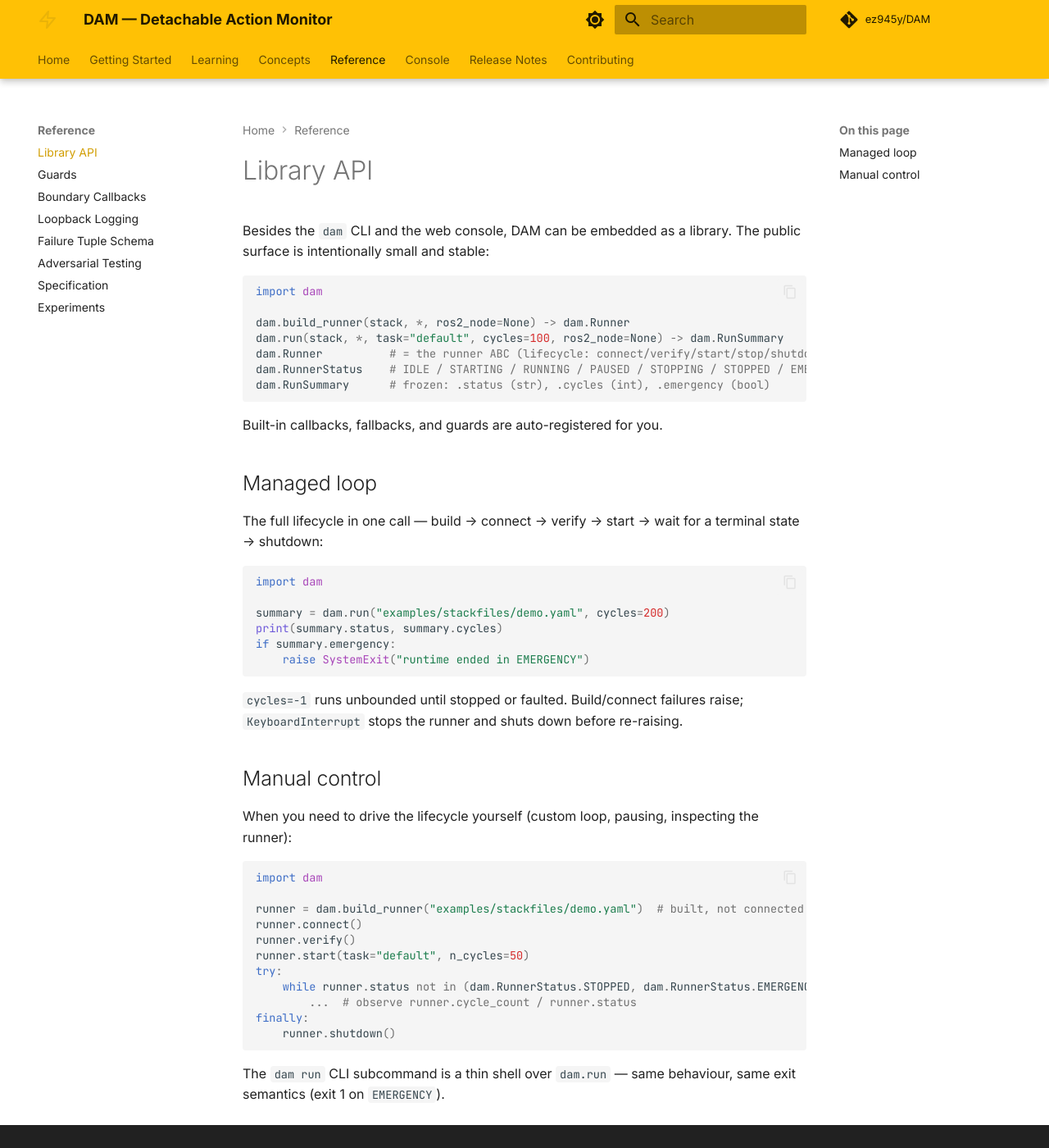
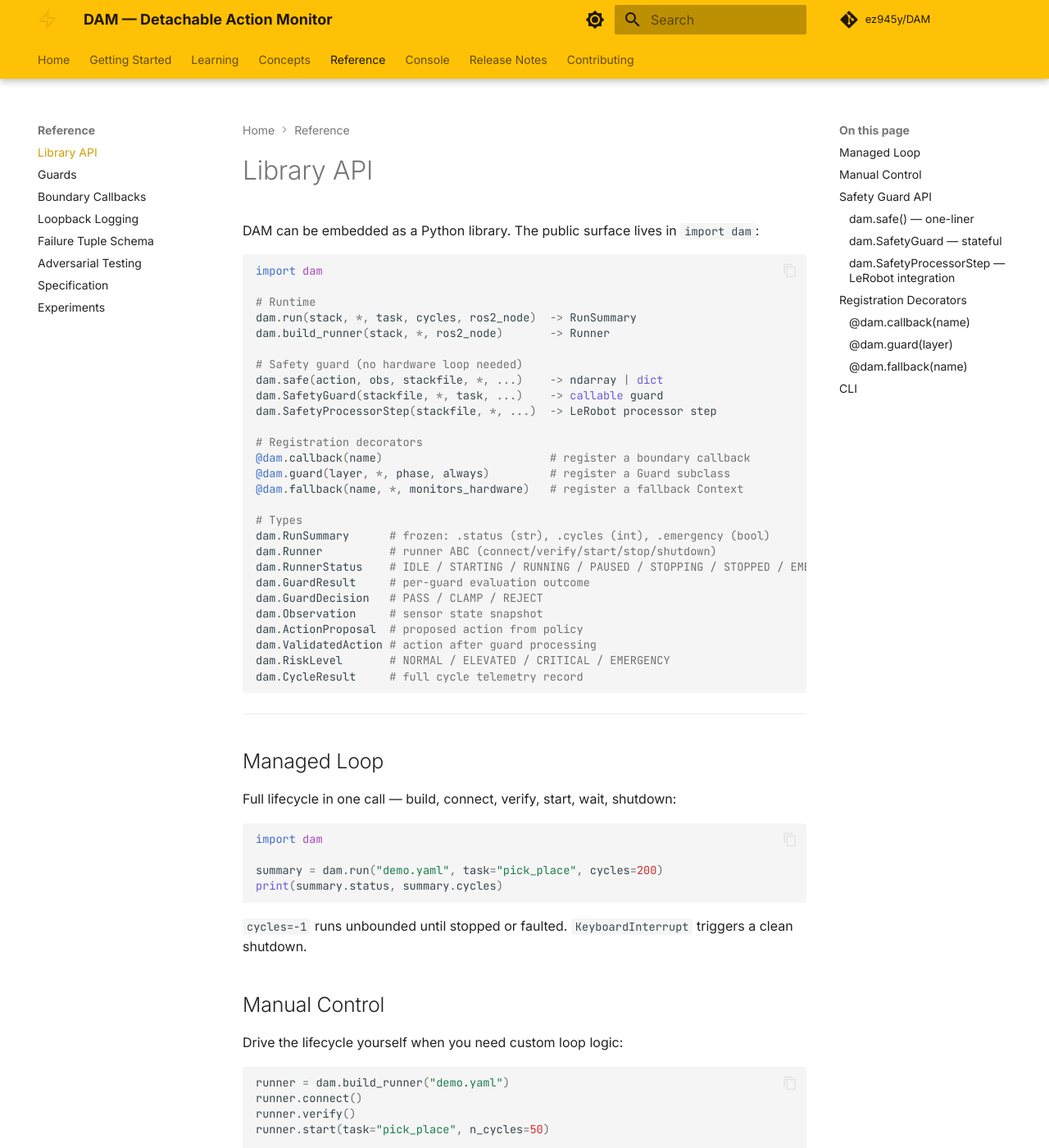
Before and after one commit to ez945y/DAM, an MkDocs documentation site: the page built from docs/library-api.md, in a window 1280 px wide and 1400 px high. Shown: the whole window at 82% size. Built offline with MkDocs 1.6.1 and Material for MkDocs 9.7.7, drawn with Linux system fonts in a browser that asks for light colours; comment, search, counter and statistics services are not loaded; some of the changed text lies outside the part shown.

Commit message:
docs: rewrite library-api.md to match actual public API
Add missing APIs: dam.safe(), SafetyGuard, SafetyProcessorStep,
and registration decorators (@dam.callback, @dam.guard, @dam.fallback).
Document all types from __all__. Organize by use case: managed loop,
manual control, safety guard, and extensibility.

Co-Authored-By: Claude Opus 4.6 <noreply@anthropic.com>

````diff
--- a/docs/library-api.md
+++ b/docs/library-api.md
@@ -1,55 +1,155 @@
 # Library API
 
-Besides the `dam` CLI and the web console, DAM can be embedded as a library.
-The public surface is intentionally small and stable:
+DAM can be embedded as a Python library. The public surface lives in `import dam`:
 
 ```python
 import dam
 
-dam.build_runner(stack, *, ros2_node=None) -> dam.Runner
-dam.run(stack, *, task="default", cycles=100, ros2_node=None) -> dam.RunSummary
-dam.Runner          # = the runner ABC (lifecycle: connect/verify/start/stop/shutdown)
+# Runtime
+dam.run(stack, *, task, cycles, ros2_node)  -> RunSummary
+dam.build_runner(stack, *, ros2_node)       -> Runner
+
+# Safety guard (no hardware loop needed)
+dam.safe(action, obs, stackfile, *, ...)    -> ndarray | dict
+dam.SafetyGuard(stackfile, *, task, ...)    -> callable guard
+dam.SafetyProcessorStep(stackfile, *, ...)  -> LeRobot processor step
+
+# Registration decorators
+@dam.callback(name)                         # register a boundary callback
+@dam.guard(layer, *, phase, always)         # register a Guard subclass
+@dam.fallback(name, *, monitors_hardware)   # register a fallback Context
+
+# Types
+dam.RunSummary      # frozen: .status (str), .cycles (int), .emergency (bool)
+dam.Runner          # runner ABC (connect/verify/start/stop/shutdown)
 dam.RunnerStatus    # IDLE / STARTING / RUNNING / PAUSED / STOPPING / STOPPED / EMERGENCY
-dam.RunSummary      # frozen: .status (str), .cycles (int), .emergency (bool)
+dam.GuardResult     # per-guard evaluation outcome
+dam.GuardDecision   # PASS / CLAMP / REJECT
+dam.Observation     # sensor state snapshot
+dam.ActionProposal  # proposed action from policy
+dam.ValidatedAction # action after guard processing
+dam.RiskLevel       # NORMAL / ELEVATED / CRITICAL / EMERGENCY
+dam.CycleResult     # full cycle telemetry record
 ```
 
-Built-in callbacks, fallbacks, and guards are auto-registered for you.
+---
 
-## Managed loop
+## Managed Loop
 
-The full lifecycle in one call — build → connect → verify → start → wait
-for a terminal state → shutdown:
+Full lifecycle in one call — build, connect, verify, start, wait, shutdown:
 
 ```python
 import dam
 
-summary = dam.run("examples/stackfiles/demo.yaml", cycles=200)
+summary = dam.run("demo.yaml", task="pick_place", cycles=200)
 print(summary.status, summary.cycles)
-if summary.emergency:
-    raise SystemExit("runtime ended in EMERGENCY")
 ```
 
-`cycles=-1` runs unbounded until stopped or faulted. Build/connect failures
-raise; `KeyboardInterrupt` stops the runner and shuts down before re-raising.
+`cycles=-1` runs unbounded until stopped or faulted. `KeyboardInterrupt` triggers a clean shutdown.
 
-## Manual control
+## Manual Control
 
-When you need to drive the lifecycle yourself (custom loop, pausing,
-inspecting the runner):
+Drive the lifecycle yourself when you need custom loop logic:
 
 ```python
-import dam
-
-runner = dam.build_runner("examples/stackfiles/demo.yaml")  # built, not connected
+runner = dam.build_runner("demo.yaml")
 runner.connect()
 runner.verify()
-runner.start(task="default", n_cycles=50)
+runner.start(task="pick_place", n_cycles=50)
+
 try:
     while runner.status not in (dam.RunnerStatus.STOPPED, dam.RunnerStatus.EMERGENCY):
-        ...  # observe runner.cycle_count / runner.status
+        pass  # observe runner.cycle_count / runner.status
 finally:
     runner.shutdown()
 ```
 
-The `dam run` CLI subcommand is a thin shell over `dam.run` — same
-behaviour, same exit semantics (exit 1 on `EMERGENCY`).
+---
+
+## Safety Guard API
+
+For validating actions without running a full hardware loop — during recording, offline evaluation, or testing.
+
+### `dam.safe()` — one-liner
+
+```python
+safe_action = dam.safe(action, obs, stackfile="safety.yaml")
+```
+
+Creates a `SafetyGuard` internally. Convenient but re-initializes every call — use `SafetyGuard` directly for repeated calls.
+
+### `dam.SafetyGuard` — stateful
+
+```python
+guard = dam.SafetyGuard("safety.yaml", task="record")
+
+for action, obs in teleop_stream:
+    safe_action = guard(action, obs)   # dict→dict or ndarray→ndarray
+
+    # Inspect what happened
+    for r in guard.last_results:
+        print(r.decision, r.guard_name, r.reason)
+```
+
+- Auto-detects `joint_names` and `degrees_mode` from the stackfile's `hardware.preset`
+- Rejected actions return hold-position (current joint positions) so loops never break
+- Access the underlying runtime via `guard.runtime`
+
+### `dam.SafetyProcessorStep` — LeRobot integration
+
+```python
+from dam import SafetyProcessorStep
+
+robot_action_processor.steps.insert(0, SafetyProcessorStep("safety.yaml"))
+```
+
+Drop-in `RobotActionProcessorStep` subclass. Lazy init — the guard is created on the first call, not at import time. Falls back to a no-op if LeRobot is not installed.
+
+---
+
+## Registration Decorators
+
+Extend DAM by registering custom callbacks, guards, or fallbacks.
+
+### `@dam.callback(name)`
+
+Register a boundary callback function:
+
+```python
+@dam.callback("my_check")
+def my_check(*, obs, action, my_param=1.0):
+    if obs.joint_positions[0] > my_param:
+        return CallbackResult.violate("my_check", "exceeded limit")
+    return CallbackResult.ok("my_check")
+```
+
+Then reference `callback: my_check` in your Stackfile.
+
+### `@dam.guard(layer)`
+
+Register a Guard subclass:
+
+```python
+@dam.guard("L2", phase=1)
+class MyTaskGuard(Guard):
+    def check(self, obs, action, **kwargs):
+        ...
+```
+
+### `@dam.fallback(name)`
+
+Register a fallback Context:
+
+```python
+@dam.fallback("my_recovery", monitors_hardware=True)
+class MyRecovery(StepContext):
+    ...
+```
+
+Then reference `fallback: my_recovery` on boundary nodes.
+
+---
+
+## CLI
+
+The `dam run` CLI subcommand is a thin shell over `dam.run()` — same behaviour, exit 1 on `EMERGENCY`.
````
